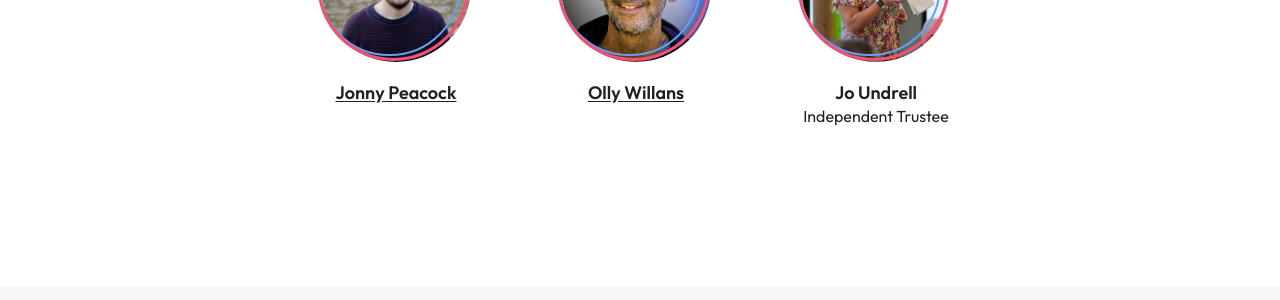
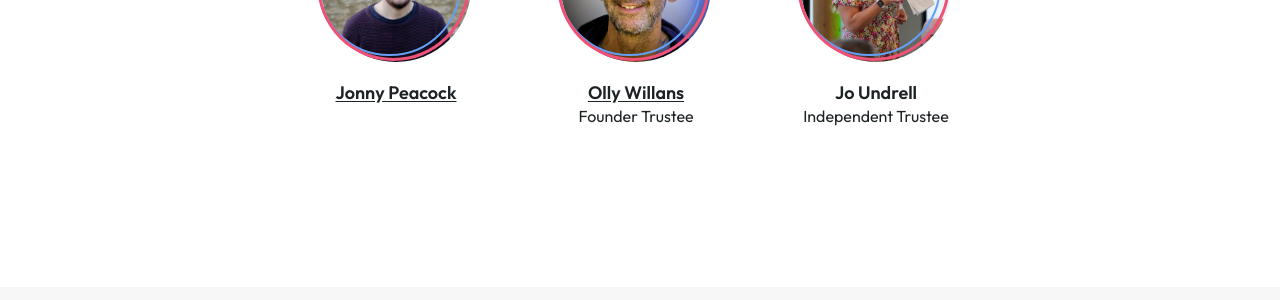
Before and after one commit to torchbox/torchbox-constitution, an MkDocs documentation site: the page built from docs/index.md, in a window 1280 px wide and 900 px high, scrolled down 1633 px. Shown: the part 549-849 px from the top of the window. Built offline with MkDocs 1.6.1 and Material for MkDocs 9.7.7, drawn with Linux system fonts in a browser that asks for light colours; comment, search, counter and statistics services are not loaded.

Commit message:
Update index.md

```diff
--- a/docs/index.md
+++ b/docs/index.md
@@ -108,6 +108,7 @@ culture for the Co-owners of the future.
         </div>
         <div>
             <p class="trustee__name"><a href="mailto:olly@torchbox.com">Olly Willans</a></p>
+            <p class="trustee__role">Founder Trustee</p>
         </div>
     </div>
     <div class="trustee">
```
